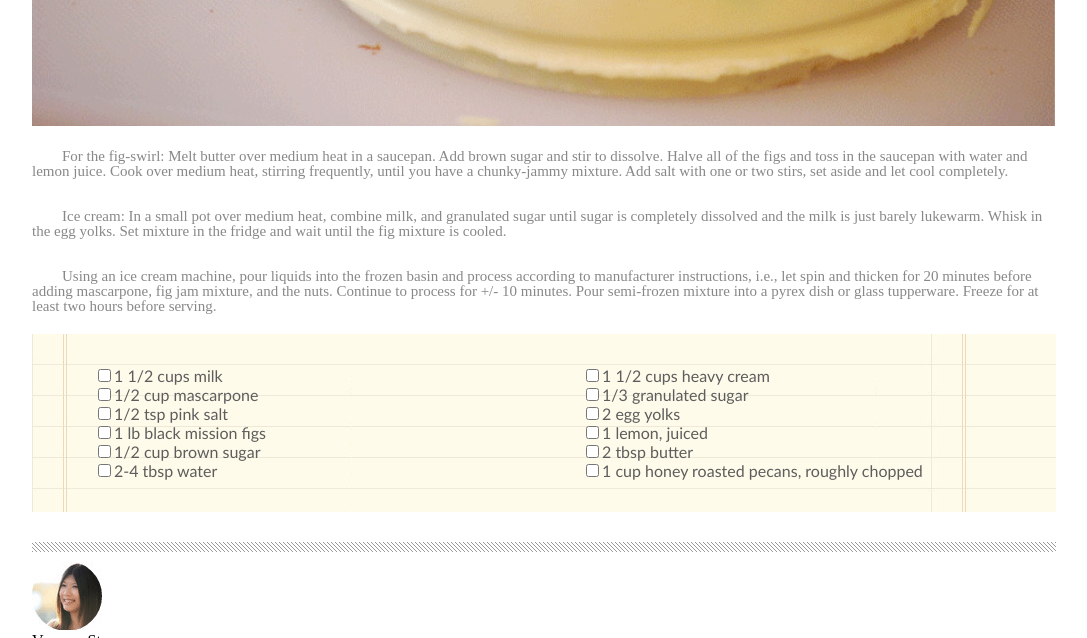
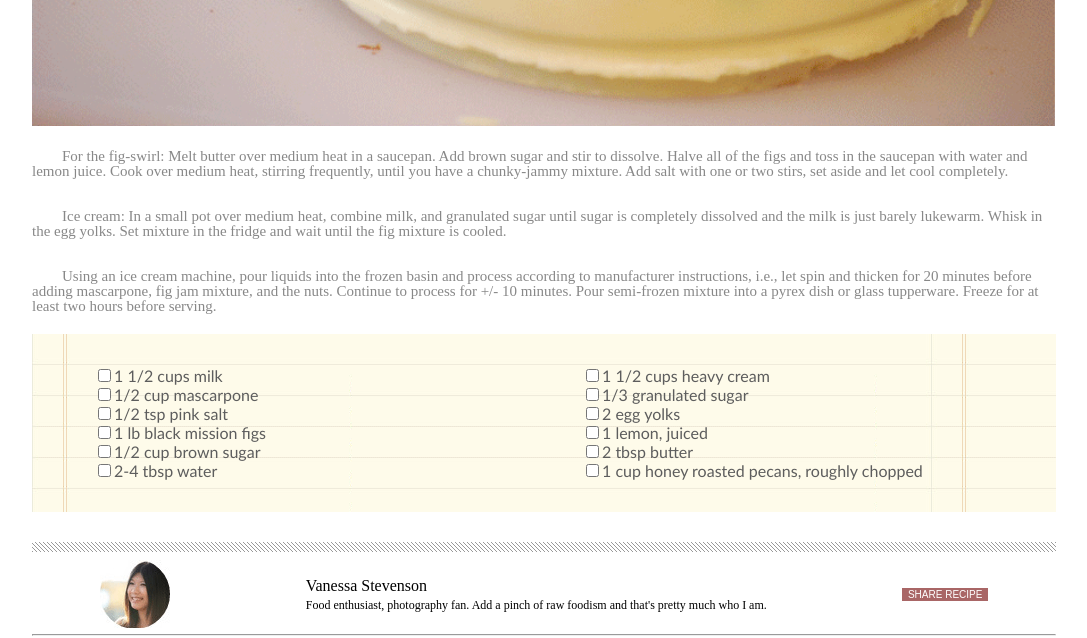
Before and after one commit to ianfshirley/chocolate-pizza, a plain HTML site: page index.html in a window 1280 px wide. Shown: the part 753-1391 px from the top of the page, without its empty margins (96-1183 px from the left). Drawn offline with Linux system fonts and the light colour scheme.

Commit message:
more css

```diff
--- a/css/style.css
+++ b/css/style.css
@@ -134,4 +134,33 @@ h1 {
 
 #author {
   display: flex;
+  flex-direction: row;
+  justify-content: space-around;
+  height: 4rem;
+  align-items: center;
 }
+
+#vanessa {
+  display: flex;
+  flex-direction: column;
+}
+
+#vanessa p {
+  font-size: 12px;
+  padding-top: 5px;
+}
+
+button {
+  background-color: rgb(169, 102, 102);
+  color: white;
+  border: none;
+  font-size: 10px;
+}
+
+#left-line {
+
+}
+
+#right-line {
+
+}
--- a/index.html
+++ b/index.html
@@ -96,20 +96,20 @@
         </div>
 
         <section id="author">
-            <nav>
-                <img src="img/van-pic.png" alt="picture of the author">
+            <img src="img/van-pic.png" alt="picture of the author">
+            <div id="vanessa">
                 <h3>Vanessa Stevenson</h3>
                 <p>Food enthusiast, photography fan. Add a pinch of raw foodism and that's pretty much who I am.</p>
-                <button>SHARE RECIPE</button>
-            </nav>
+            </div>
+            <button>SHARE RECIPE</button>
         </section>
 
     </main>
 
     <footer>
-        <hr>
+        <hr id="left-line">
         <img src="img/small-logo.png" alt="small fork and knife icon">
-        <hr>
+        <hr id="right-line">
         <p>Delicious &copy 2013 • All Rights Reserved.</p>
         <p>Proudly published with Ghost</p>
     </footer>
```
